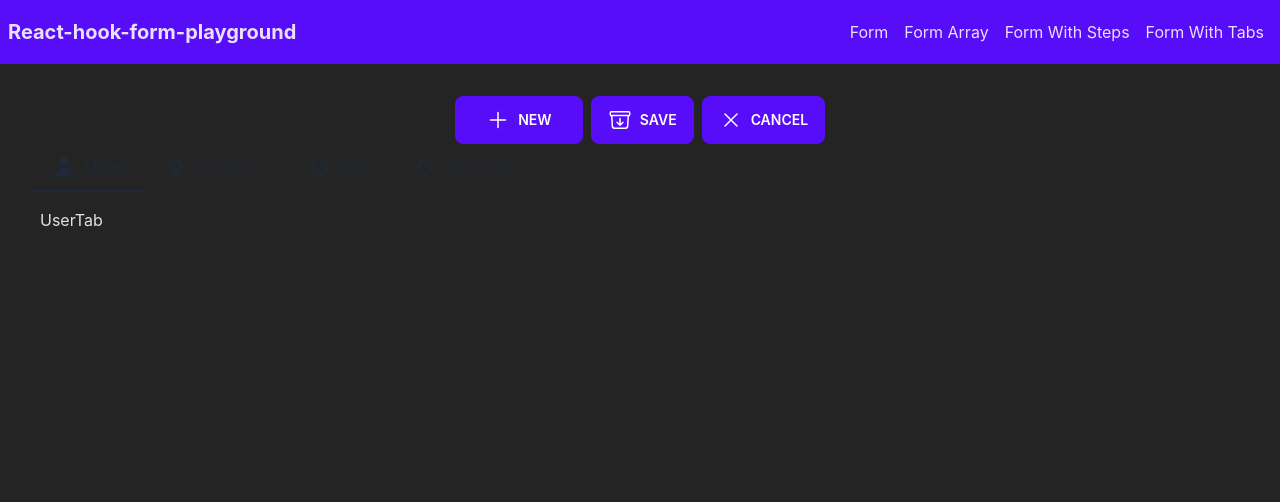
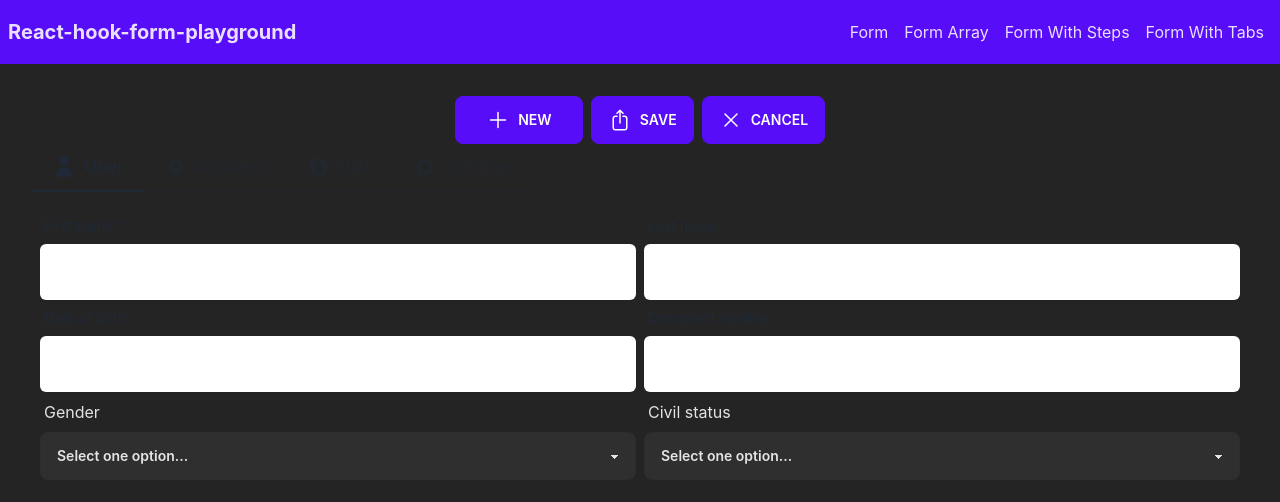
Before and after one commit to jmarc00s/react-hook-form-playground, a React (Vite) app: page /tabs/user in a window 1280 px wide. Shown: the top 502 px of the page. Built offline with nearby package versions, Linux system fonts and the light colour scheme.

Commit message:
Create user form

```diff
--- a/src/components/Select/index.tsx
+++ b/src/components/Select/index.tsx
@@ -5,10 +5,19 @@ interface SelectProps extends SelectHTMLAttributes<HTMLSelectElement> {
   label?: string;
   errorMessage?: string;
   options?: any[];
+  textProperty?: string;
+  valueProperty?: string;
 }
 
 const SelectComponent = (
-  { label, errorMessage, options, ...rest }: SelectProps,
+  {
+    label,
+    errorMessage,
+    options,
+    textProperty = 'text',
+    valueProperty = 'value',
+    ...rest
+  }: SelectProps,
   ref: Ref<HTMLSelectElement>
 ): ReactElement => {
   return (
@@ -18,12 +27,16 @@ const SelectComponent = (
           {label}
         </label>
       )}
-      <select ref={ref} className="select select-bordered" {...rest}>
+      <select
+        ref={ref}
+        className="select select-bordered select-ghost"
+        {...rest}
+      >
         <option selected disabled>
           Select one option...
         </option>
         {options?.map((option) => (
-          <option value={option}>{option}</option>
+          <option value={option[valueProperty]}>{option[textProperty]}</option>
         ))}
       </select>
     </div>
--- a/src/pages/FormWithTabs/components/Toolbar/index.tsx
+++ b/src/pages/FormWithTabs/components/Toolbar/index.tsx
@@ -1,6 +1,6 @@
 import {
   PlusIcon,
-  ArchiveBoxArrowDownIcon,
+  ArrowUpOnSquareIcon,
   XMarkIcon,
 } from '@heroicons/react/24/outline';
 import React, { ReactElement } from 'react';
@@ -22,7 +22,7 @@ export const Toolbar = ({
         <PlusIcon className="h-6 w-6" /> New
       </button>
       <button onClick={onSaveClick} className="btn btn-primary gap-2">
-        <ArchiveBoxArrowDownIcon className="h-6 w-6" />
+        <ArrowUpOnSquareIcon className="h-6 w-6" />
         Save
       </button>
       <button onClick={onCancelClick} className="btn btn-primary gap-2">
--- a/src/pages/FormWithTabs/tabs/User/index.tsx
+++ b/src/pages/FormWithTabs/tabs/User/index.tsx
@@ -1,9 +1,57 @@
 import React from 'react';
-import { useFormContext } from 'react-hook-form';
+import { Input } from 'components/Input';
+import { useTabsFormContext } from 'pages/FormWithTabs/utils/hooks/useTabsFormContext';
+import { Select } from 'components/Select';
+
+const genderOptions = [
+  { text: 'Masculine', value: 'M' },
+  { text: 'Feminine', value: 'F' },
+  { text: 'Other', value: 'O' },
+];
+
+const civilStatusOptions = [
+  { text: 'Single', value: 'single' },
+  { text: 'Married', value: 'married' },
+  { text: 'Other', value: 'other' },
+];
 
 const UserTab = () => {
-  const { register } = useFormContext();
-  return <div>UserTab</div>;
+  const {
+    register,
+    formState: { errors },
+  } = useTabsFormContext();
+
+  const firstNameErrors = errors?.user?.firstName?.message;
+
+  return (
+    <section className="flex flex-col">
+      <div className="flex gap-2">
+        <Input
+          {...register('user.firstName')}
+          label="First name"
+          required
+          errorMessage={firstNameErrors}
+        />
+        <Input {...register('user.lastName')} label="Last name" />
+      </div>
+      <div className="flex gap-2">
+        <Input {...register('user.birth')} label="Date of birth" />
+        <Input {...register('user.documentNumber')} label="Document number" />
+      </div>
+      <div className="flex gap-2">
+        <Select
+          {...register('user.gender')}
+          label="Gender"
+          options={genderOptions}
+        />
+        <Select
+          {...register('user.civilStatus')}
+          label="Civil status"
+          options={civilStatusOptions}
+        />
+      </div>
+    </section>
+  );
 };
 
 export default UserTab;
```
